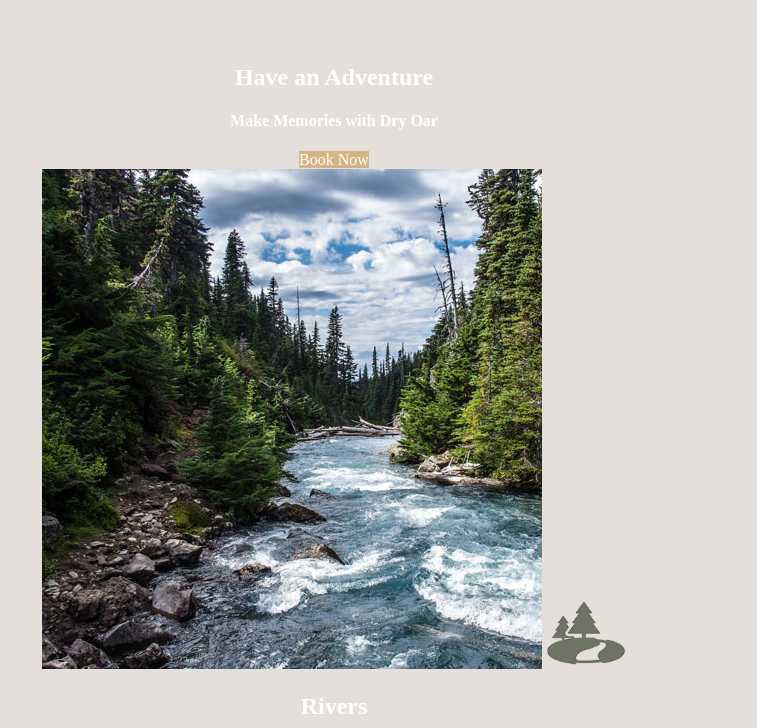
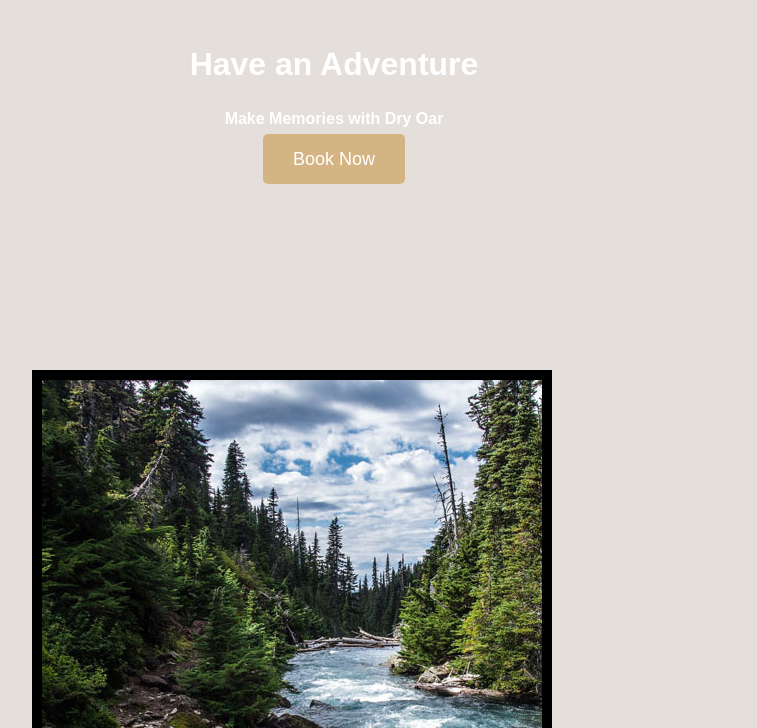
Before and after one commit to trichins02/wdd130, a plain HTML site: page wwr/index.html in a window 1280 px wide. Shown: the part 752-1480 px from the top of the page, without its empty margins (306-1063 px from the left). Drawn offline with Linux system fonts and the light colour scheme.

Commit message:
finished

```diff
--- a/wwr/styles/styles.css
+++ b/wwr/styles/styles.css
@@ -6,6 +6,7 @@ nav a {
     text-align: center;
     color: white;
     text-decoration: none;
+    padding: 35px;
 }
 #hero-msg h1, #hero-msg h4 {
     text-align: center;
@@ -23,6 +24,9 @@ main section {
 body {
     background-color: #E4DFDA;
     color: white;
+    font-family: Arial, Helvetica, sans-serif;
+    margin: 0;
+    padding: 0;
 }
 header {
     background-color: #48A9A6;
@@ -36,6 +40,10 @@ nav a:hover {
     background-color: #D4B483;
     color: white;
     text-decoration: none;
+    font-size: 18px;
+    padding: 15px 30px;
+    margin-top: 50px;
+    border-radius: 5px;
 }
 .book:hover, .join:hover {
     background-color: #D4B483;
@@ -48,10 +56,14 @@ nav a:hover {
 .msg {
     background-color: #E4DFDA;
     color: white;
+    line-height: 1.5em;
+    padding: 35px;
 }
 footer {
     background-color: #4281A4;
     color: white;
+    padding: 25px 50px;
+    margin-top: 200px;
 }
 footer a {
     background-color: #48A9A6;
@@ -68,9 +80,37 @@ footer p {
 footer p a:hover {
     text-decoration: underline;
 }
+footer .social img {
+    padding-top: 15px;
+}
 .logo {
     width: 80px;
 }
 .icon {
     width: 80px;
+    padding-top: 10px;
 }
+.home-title {
+    font-family: 'Rock Salt', 'Bradley Hand', sans-serif;
+    font-size: 2em;
+    margin-top: 10px;
+}
+.msg p {
+    font-size: .8em;
+    padding-bottom: 15px;
+}
+h2 {
+    margin: 0;
+}
+#logo-link {
+    padding-top: 5px;
+}
+.rivers-card, .camping-card, .rapids-card {
+    margin: 200px 0;
+}
+.card-img {
+    border: 10px solid #000000;
+}
+main section img {
+    box-sizing: border-box;
+}
```
